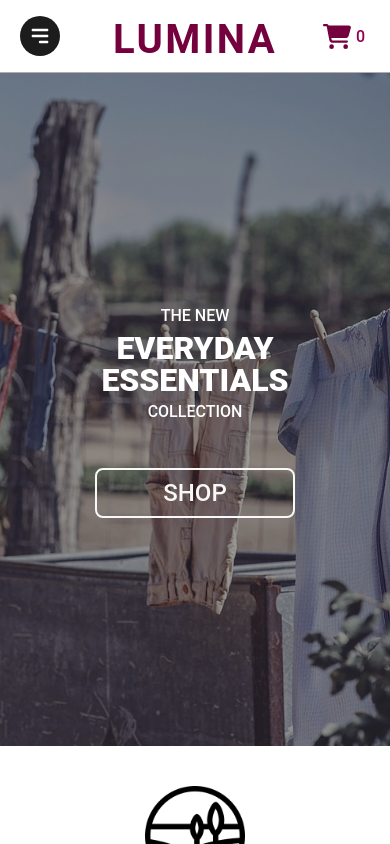
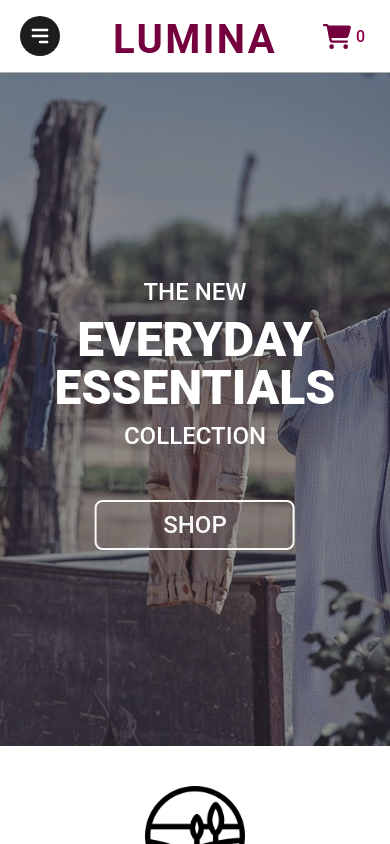
Before and after one commit to kristenmazza/shopping-cart, a React (Vite) app: page / in a window 390 px wide. Built offline with nearby package versions, Linux system fonts and the light colour scheme.

Commit message:
Modify font size

```diff
--- a/src/components/Home.module.css
+++ b/src/components/Home.module.css
@@ -111,10 +111,10 @@ main {
     }
 
     .title {
-        font-size: 2rem;
+        font-size: 3rem;
     }
 
     .titleSup {
-        font-size: 1rem;
+        font-size: 1.5rem;
     }
 }
```
